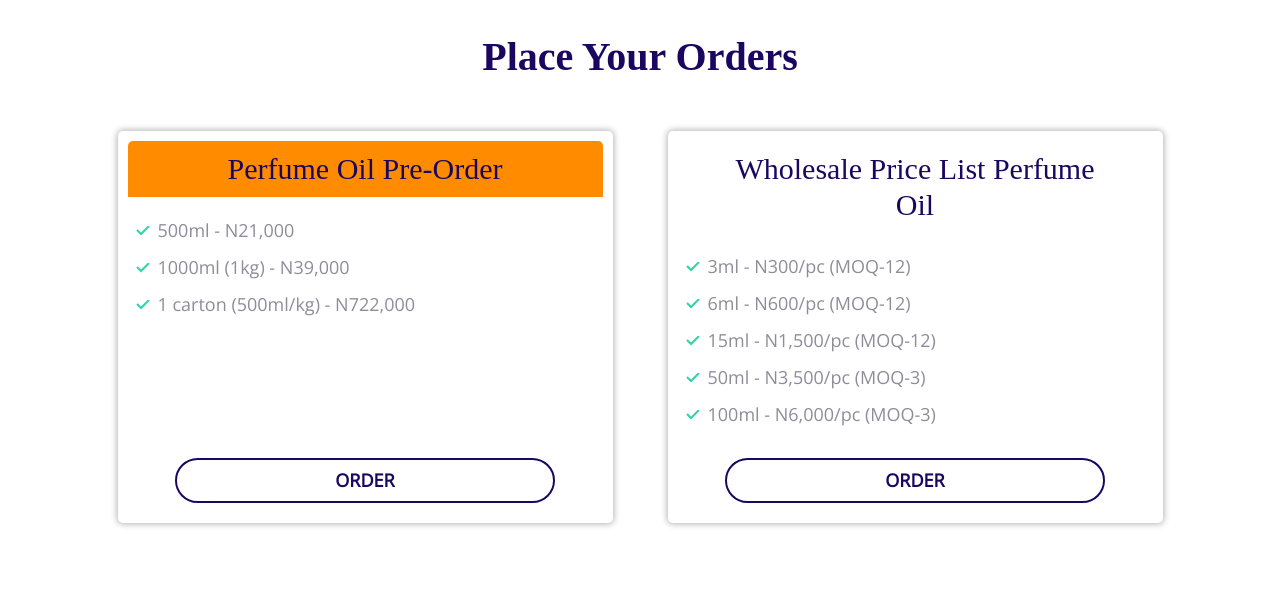
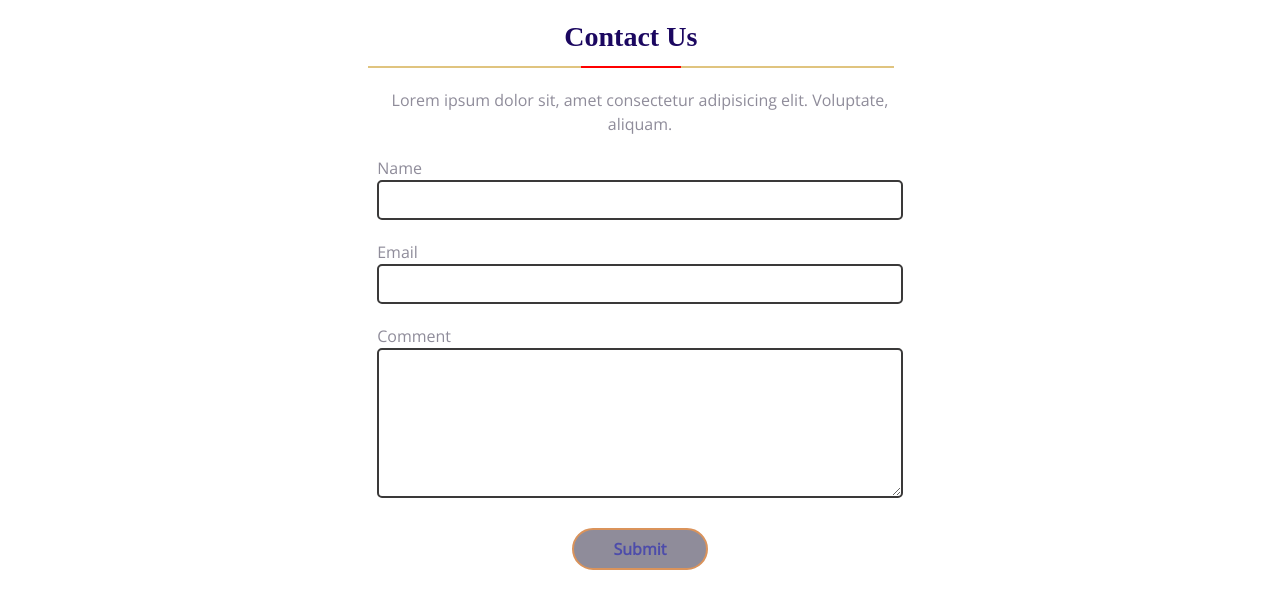
Before and after one commit to CDiala/kluez-perfumery, a plain HTML site: page index.html in a window 1280 px wide. Drawn offline with nearby package versions, Linux system fonts and the light colour scheme; a web font is replaced by a local one.

Commit message:
Created the contact block

```diff
--- a/CSS/styles.css
+++ b/CSS/styles.css
@@ -433,3 +433,107 @@ p {
     /* row-gap: 10px; */
   }
 }
+
+/* contact block */
+.contact * {
+  display: block;
+  margin: auto;
+  max-width: 90%;
+  width: 100%;
+}
+
+.contact-form * {
+  font-size: 1.5rem;
+}
+
+.contact__heading {
+  font-size: 2.4rem;
+  margin: 2rem;
+  text-transform: capitalize;
+  text-align: center;
+}
+
+/* .contact__heading::before, */
+.contact__heading::after {
+  content: "";
+  border-bottom: 2px solid red;
+  display: flex;
+  width: 100px;
+  position: relative;
+  top: 1.2rem;
+  right: calc(-50% + 50px);
+}
+
+.contact__body {
+  margin: 2rem auto;
+  text-align: center;
+}
+
+.submit {
+  width: initial;
+}
+
+.contact__input {
+  border-radius: 5px;
+  border: 2px solid rgb(58, 57, 57);
+  line-height: 1;
+  outline: none;
+  padding: 0.5rem;
+}
+
+.contact__input:focus,
+.contact__input:active {
+  border: 2px solid dodgerblue;
+  box-shadow: 0 0 4px 0 dodgerblue;
+}
+
+.submit {
+  background-color: var(--color-body);
+  border-radius: 30px;
+  border: 2px solid #da935b;
+  color: rgb(77, 76, 170);
+  font-weight: 600;
+  margin: 3rem auto;
+  outline: none;
+  padding: 1rem 4rem;
+  transition: all 0.3s ease-out;
+}
+
+.submit:hover {
+  background-color: #da935b;
+  border: 2px solid rgb(179, 169, 199);
+  color: var(--color-plain);
+  cursor: pointer;
+}
+
+#comment {
+  height: 150px;
+}
+
+@media screen and (min-width: 650px) {
+  .contact-form {
+    max-width: 584px;
+  }
+
+  .contact-form * {
+    font-size: 1.6rem;
+  }
+
+  .contact__heading {
+    font-size: 2.8rem;
+  }
+
+  .contact__input {
+    padding: 0.7rem;
+  }
+}
+
+.contact-form label {
+  margin-top: 2rem;
+}
+
+h2,
+h3 {
+  border-bottom: 2px solid #e0c47f;
+  padding-bottom: 1rem;
+}
--- a/index.html
+++ b/index.html
@@ -16,37 +16,17 @@
 </head>
 
 <body>
-    <section class="container block-price">
-        <h2 class="price__header">Place your orders</h2>
-        <div class="grid grid--cols-2">
-            <article class="pricing">
-                <div class="price__card">
-                    <h3 class="pricing__header">
-                        Perfume Oil Pre-Order
-                    </h3>
-                    <ul class="price__list">
-                        <li>500ml - N21,000</li>
-                        <li>1000ml (1kg) - N39,000</li>
-                        <li>1 carton (500ml/kg) - N722,000</li>
-                    </ul>
-                    <button class="btn btn-primary">Order</button>
-                </div>
-            </article>
-            <article class="pricing">
-                <div class="price__card">
-                    <h3 class="pricing__header">
-                        Wholesale Price list perfume oil
-                    </h3>
-                    <ul class="price__list">
-                        <li>3ml - N300/pc (MOQ-12)</li>
-                        <li>6ml - N600/pc (MOQ-12)</li>
-                        <li>15ml - N1,500/pc (MOQ-12)</li>
-                        <li>50ml - N3,500/pc (MOQ-3)</li>
-                        <li>100ml - N6,000/pc (MOQ-3)</li>
-                    </ul>
-                    <button class="btn btn-primary">Order</button>
-                </div>
-            </article>
+    <section class="container contact">
+        <div class="contact-form">
+            <h2 class="contact__heading"> contact us</h2>
+            <p class="contact__body">Lorem ipsum dolor sit, amet consectetur adipisicing elit. Voluptate, aliquam.</p>
+            <label for="name">Name</label>
+            <input class="contact__input" id="name" type="text">
+            <label for="email">Email</label>
+            <input class="contact__input" id="email" type="email">
+            <label for="comment">Comment</label>
+            <textarea class="contact__input" name="comment" id="comment" cols="30" rows="10"></textarea>
+            <button class="submit">Submit</button>
         </div>
     </section>
 
```
Also changed, not shown: components/contact-block.html (added, +13 -0 lines).
